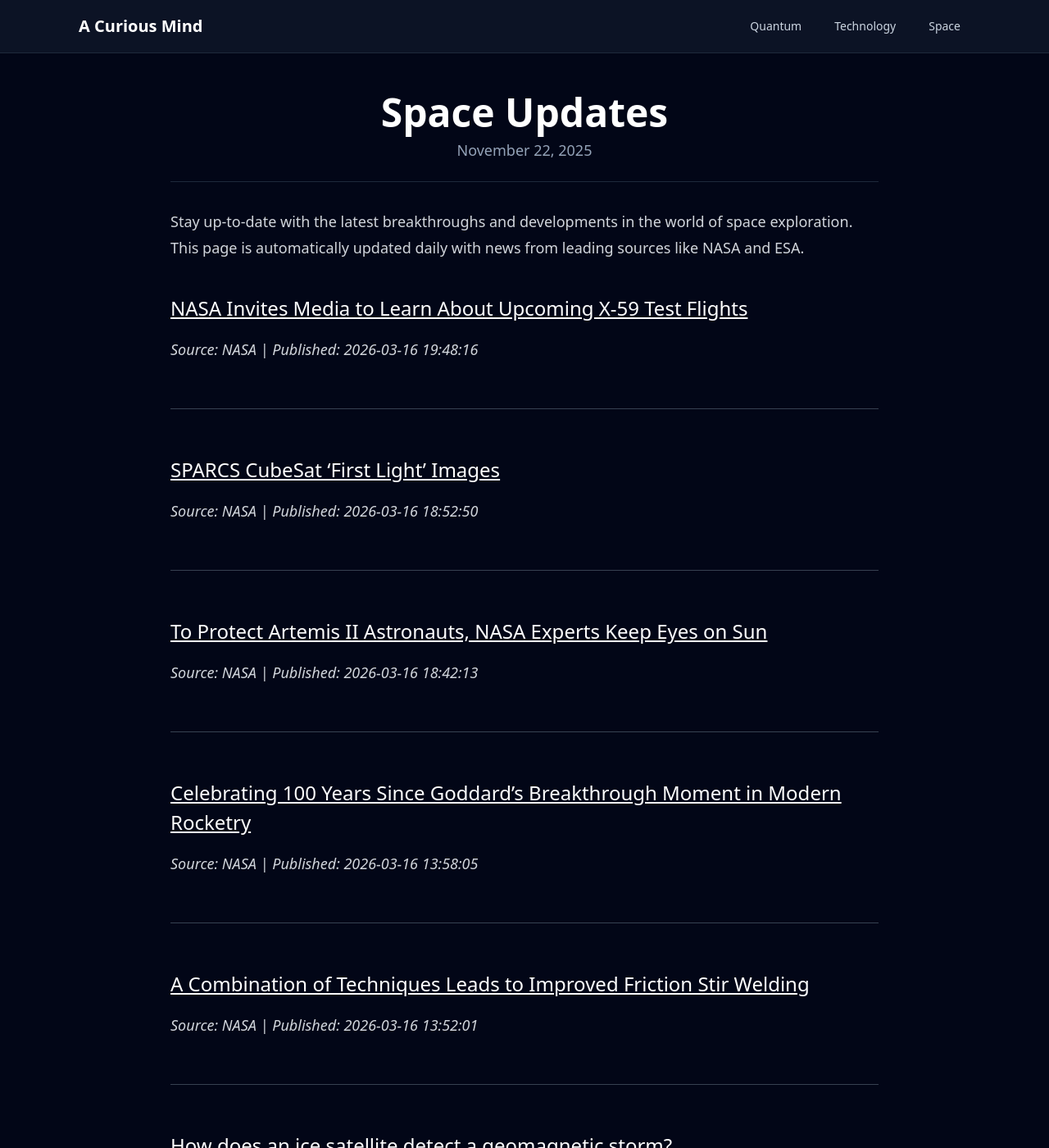
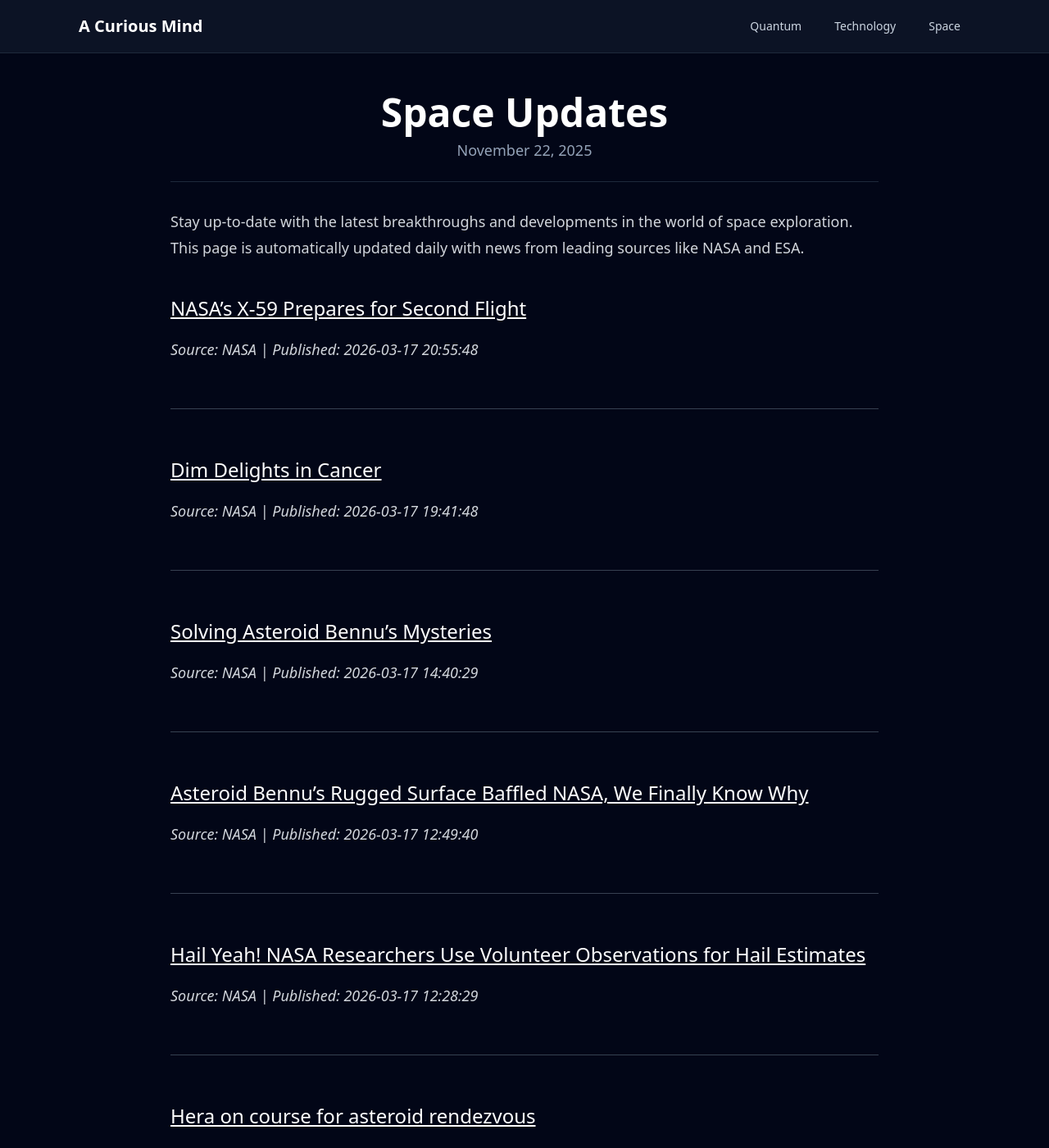
Before and after one commit to onehl7/onehl7.github.io, a Jekyll site: the page built from _posts/2025-11-22-space-updates.md, in a window 1280 px wide and 1400 px high. Shown: the whole window at 82% size. Built offline with Jekyll 4.4.1, drawn with Linux system fonts in a browser that asks for light colours; nearby versions of some CDN libraries; some of the changed text lies outside the part shown.

Commit message:
Update space news data

```diff
--- a/_data/space_news.json
+++ b/_data/space_news.json
@@ -1,33 +1,45 @@
 [
   {
     "source": "NASA",
-    "title": "NASA Invites Media to Learn About Upcoming X-59 Test Flights",
-    "link": "https://www.nasa.gov/news-release/nasa-invites-media-to-learn-about-upcoming-x-59-test-flights/",
-    "published": "2026-03-16 19:48:16"
+    "title": "NASA\u2019s X-59 Prepares for Second Flight",
+    "link": "https://www.nasa.gov/centers-and-facilities/armstrong/nasas-x-59-prepares-for-second-flight/",
+    "published": "2026-03-17 20:55:48"
   },
   {
     "source": "NASA",
-    "title": "SPARCS CubeSat \u2018First Light\u2019 Images",
-    "link": "https://science.nasa.gov/photojournal/sparcs-cubesat-first-light-images/",
-    "published": "2026-03-16 18:52:50"
+    "title": "Dim Delights in Cancer",
+    "link": "https://science.nasa.gov/solar-system/skywatching/night-sky-network/dim-delights-in-cancer/",
+    "published": "2026-03-17 19:41:48"
   },
   {
     "source": "NASA",
-    "title": "To Protect Artemis II Astronauts, NASA Experts Keep Eyes\u00a0on Sun",
-    "link": "https://science.nasa.gov/missions/artemis/artemis-2/to-protect-artemis-ii-astronauts-nasa-experts-keep-eyes-on-sun/",
-    "published": "2026-03-16 18:42:13"
+    "title": "Solving Asteroid Bennu\u2019s Mysteries",
+    "link": "https://www.nasa.gov/image-article/solving-asteroid-bennus-mysteries/",
+    "published": "2026-03-17 14:40:29"
   },
   {
     "source": "NASA",
-    "title": "Celebrating 100 Years Since Goddard\u2019s Breakthrough Moment in Modern Rocketry",
-    "link": "https://www.nasa.gov/image-article/celebrating-100-years-since-goddards-breakthrough-moment-in-modern-rocketry/",
-    "published": "2026-03-16 13:58:05"
+    "title": "Asteroid Bennu\u2019s Rugged Surface Baffled NASA, We Finally Know Why",
+    "link": "https://science.nasa.gov/missions/osiris-rex/asteroid-bennus-rugged-surface-baffled-nasa-we-finally-know-why/",
+    "published": "2026-03-17 12:49:40"
   },
   {
     "source": "NASA",
-    "title": "A Combination of Techniques Leads to Improved Friction Stir Welding",
-    "link": "https://www.nasa.gov/centers-and-facilities/nesc/a-combination-of-techniques-leads-to-improved-friction-stir-welding/",
-    "published": "2026-03-16 13:52:01"
+    "title": "Hail Yeah! NASA Researchers Use Volunteer Observations for Hail Estimates",
+    "link": "https://science.nasa.gov/get-involved/citizen-science/hail-yeah-nasa-researchers-use-volunteer-observations-for-hail-estimates/",
+    "published": "2026-03-17 12:28:29"
+  },
+  {
+    "source": "ESA",
+    "title": "Hera on course for asteroid rendezvous",
+    "link": "https://www.esa.int/Space_Safety/Hera/Hera_on_course_for_asteroid_rendezvous",
+    "published": "2026-03-17 12:00:00"
+  },
+  {
+    "source": "ESA",
+    "title": "A stellar year for talent: more than 400 job opportunities in 2026",
+    "link": "https://www.esa.int/About_Us/Careers_at_ESA/A_stellar_year_for_talent_more_than_400_job_opportunities_in_2026",
+    "published": "2026-03-16 12:31:00"
   },
   {
     "source": "ESA",
@@ -43,18 +55,6 @@
   },
   {
     "source": "ESA",
-    "title": "Earth from Space: Maritime highways in the \u00d8resund Strait",
-    "link": "https://www.esa.int/ESA_Multimedia/Images/2026/03/Earth_from_Space_Maritime_highways_in_the_OEresund_Strait",
-    "published": "2026-03-13 09:00:00"
-  },
-  {
-    "source": "ESA",
-    "title": "Sophie Adenot shares an inspiring message from the ISS for International Women\u2019s Day",
-    "link": "https://www.esa.int/ESA_Multimedia/Videos/2026/03/Sophie_Adenot_shares_an_inspiring_message_from_the_ISS_for_International_Women_s_Day",
-    "published": "2026-03-09 13:30:00"
-  },
-  {
-    "source": "ESA",
     "title": "\u03b5psilon",
     "link": "https://www.esa.int/Science_Exploration/Human_and_Robotic_Exploration/epsilon",
     "published": "2026-01-21 12:54:00"
```
